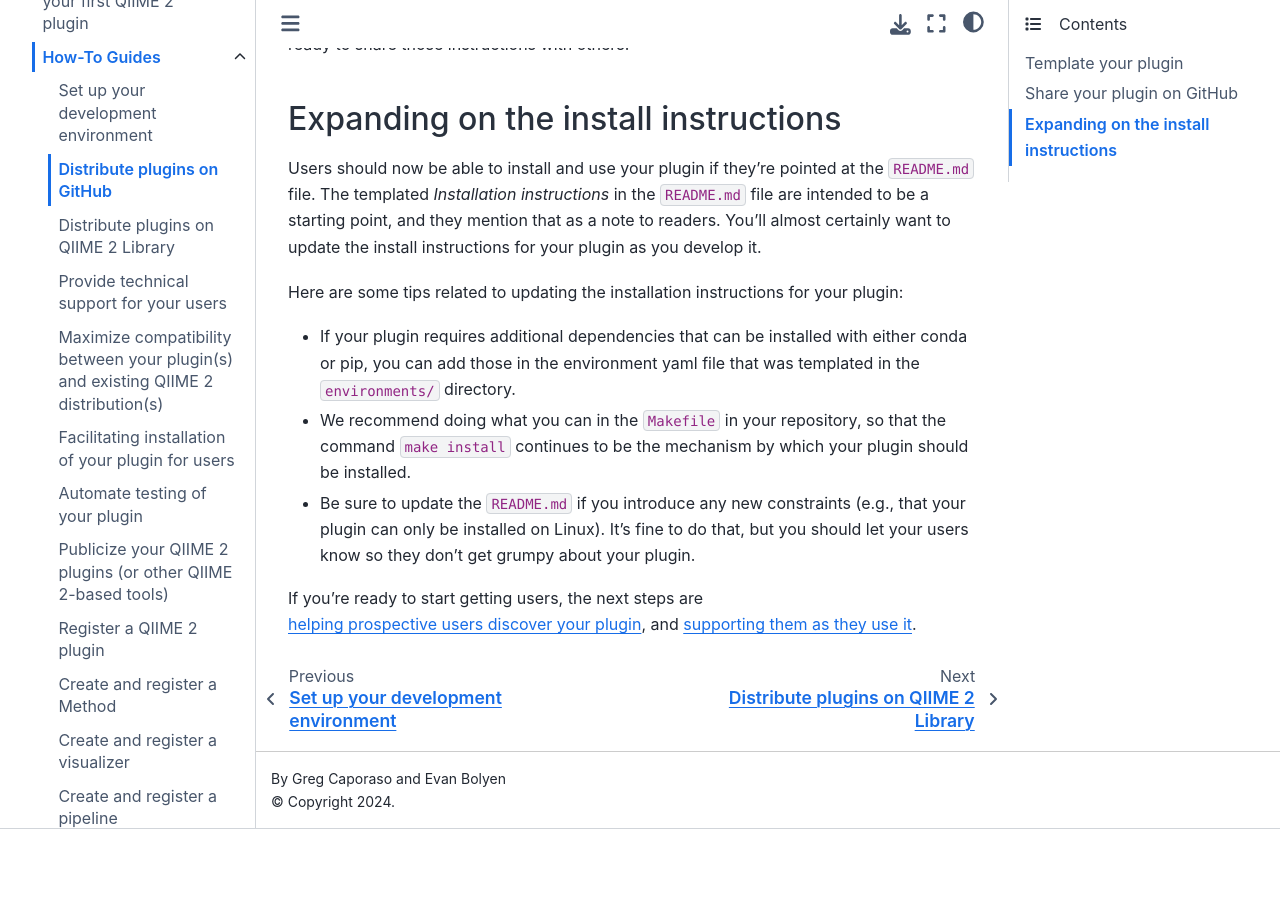
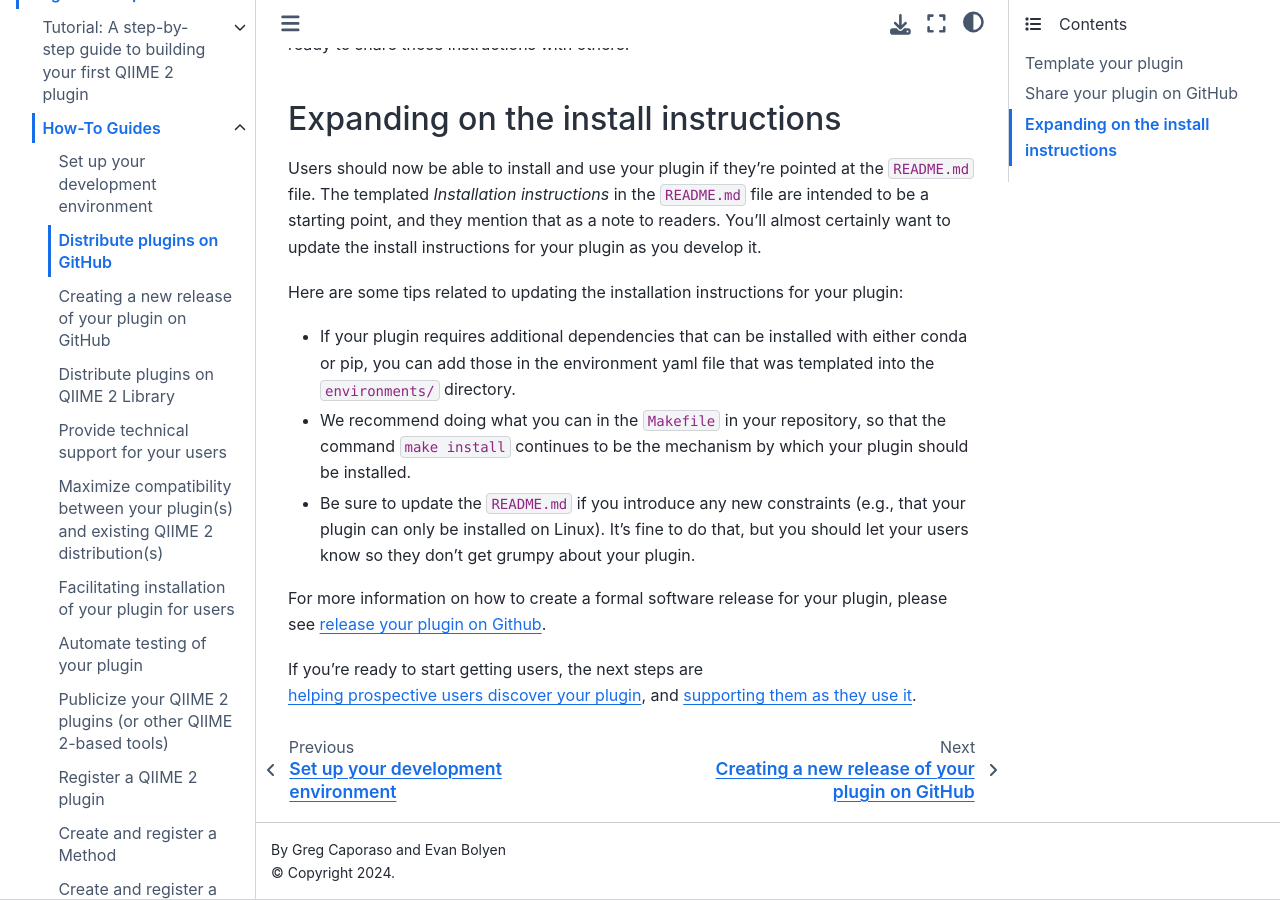
Before and after one commit to caporaso-lab/developing-with-qiime2, a Jupyter Book: the page built from book/plugins/how-to-guides/distribute-on-gh.md, in a window 1280 px wide and 900 px high, scrolled down 1768 px. Built offline with Jupyter Book 1.0.4 settings and Sphinx 7.4.7 and the Sphinx Book theme 1.1.4, drawn with Linux system fonts in a browser that asks for light colours; pages that are not in the unit, such as notebooks, are missing from menus; before the commit the page ends 2597 px from its top, so only the background shows below that.

Commit message:
MAINT: add Github release instructions (#146)
Co-authored-by: Greg Caporaso <jgcap@fastmail.com>

```diff
--- a/book/_toc.yml
+++ b/book/_toc.yml
@@ -25,6 +25,7 @@ parts:
           sections:
             - file: plugins/how-to-guides/set-up-development-environment
             - file: plugins/how-to-guides/distribute-on-gh
+            - file: plugins/how-to-guides/release-on-gh
             - file: plugins/how-to-guides/distribute-on-library
             - file: plugins/how-to-guides/support-your-users
             - file: plugins/how-to-guides/maximize-compatibility
--- a/book/plugins/how-to-guides/distribute-on-gh.md
+++ b/book/plugins/how-to-guides/distribute-on-gh.md
@@ -71,9 +71,11 @@ The templated *Installation instructions* in the `README.md` file are intended t
 You'll almost certainly want to update the install instructions for your plugin as you develop it.
 
 Here are some tips related to updating the installation instructions for your plugin:
-- If your plugin requires additional dependencies that can be installed with either conda or pip, you can add those in the environment yaml file that was templated in the `environments/` directory.
+- If your plugin requires additional dependencies that can be installed with either conda or pip, you can add those in the environment yaml file that was templated into the `environments/` directory.
 - We recommend doing what you can in the `Makefile` in your repository, so that the command `make install` continues to be the mechanism by which your plugin should be installed.
 - Be sure to update the `README.md` if you introduce any new constraints (e.g., that your plugin can only be installed on Linux).
   It's fine to do that, but you should let your users know so they don't get grumpy about your plugin.
 
+For more information on how to create a formal software release for your plugin, please see [release your plugin on Github](release-on-gh).
+
 If you're ready to start getting users, the next steps are [helping prospective users discover your plugin](plugin-how-to-publicize), and [supporting them as they use it](plugin-how-to-support-your-users).
```
Also changed, not shown: book/plugins/how-to-guides/release-on-gh.md (added, +49 -0 lines), book/plugins/images/release-env-PR-failed.png (added), book/plugins/images/release-env-PR-overview.png (added), book/plugins/images/release-env-PR-passed.png (added), book/plugins/images/settings-general.png (added), book/plugins/images/settings-gha-permissions.png (added).
